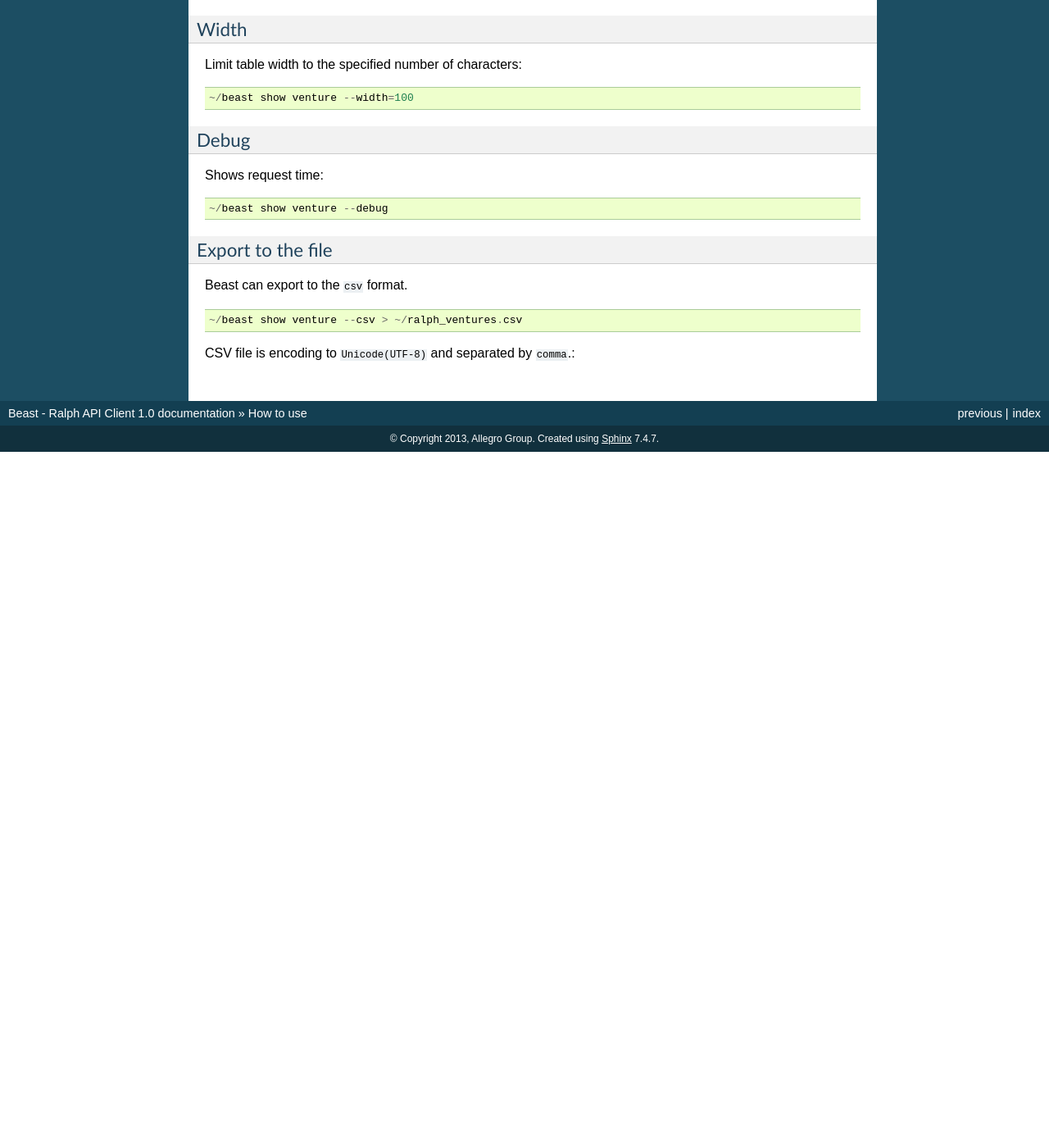
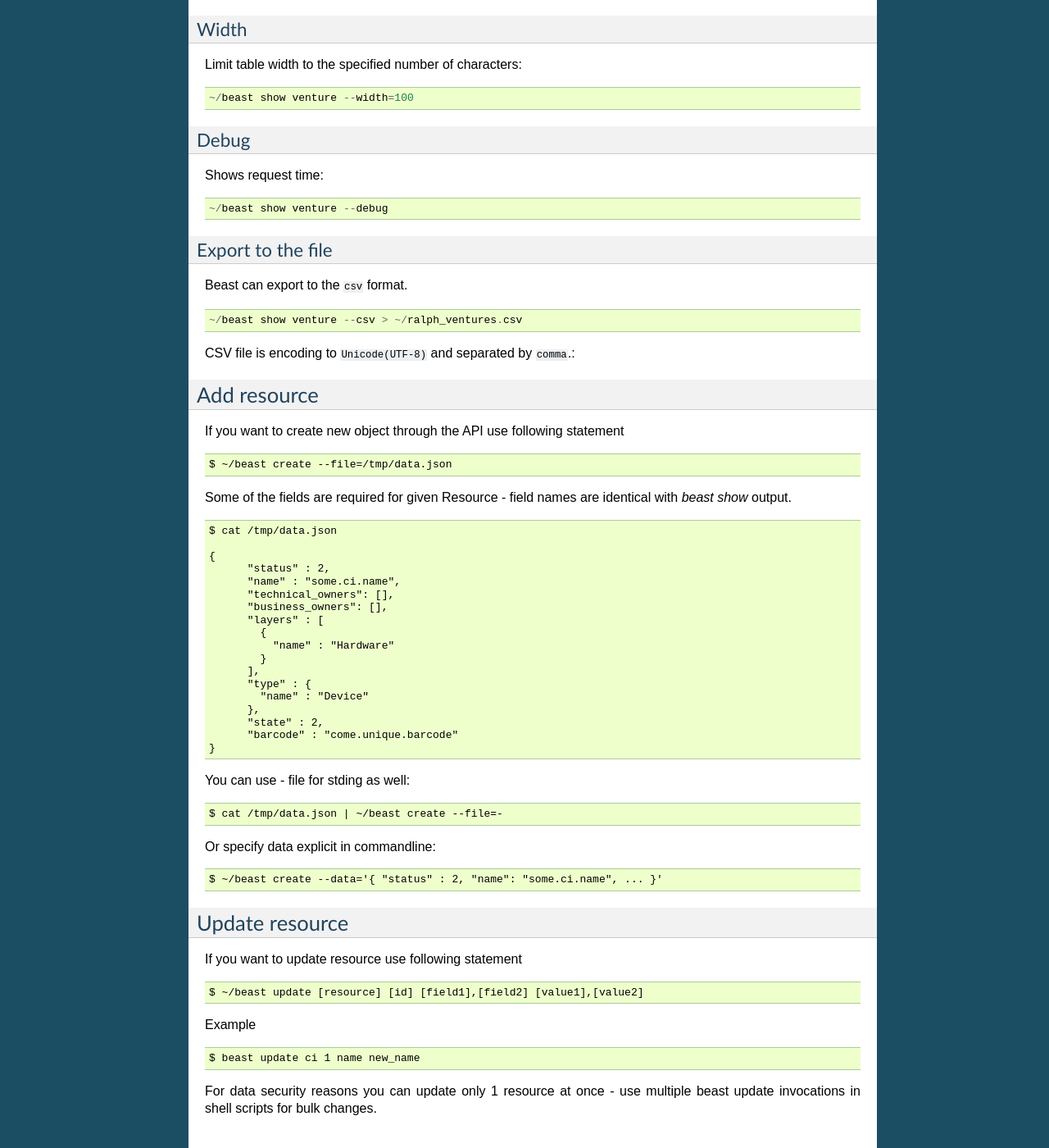
Before and after one commit to allegro/ralph-cli, a Sphinx documentation site: the page built from doc/howto.rst, in a window 1280 px wide and 1400 px high, scrolled down 3044 px. Shown: the whole window at 82% size. Built offline with Sphinx 7.4.7, drawn with Linux system fonts in a browser that asks for light colours; before the commit the page ends 3595 px from its top, so only the background shows below that; some of the changed text lies outside the part shown.

Commit message:
Documentation upgrade

```diff
--- a/doc/howto.rst
+++ b/doc/howto.rst
@@ -203,3 +203,59 @@ Beast can export to the ``csv`` format.
   ~/beast show venture --csv > ~/ralph_ventures.csv
 
 CSV file is encoding to ``Unicode(UTF-8)`` and separated by ``comma``.::
+
+
+Add resource
+----------------------------
+
+If you want to create new object through the API use following statement ::
+
+  $ ~/beast create --file=/tmp/data.json
+
+Some of the fields are required for given Resource - field names are identical
+with `beast show` output. ::
+
+
+  $ cat /tmp/data.json
+
+  {
+        "status" : 2,
+        "name" : "some.ci.name",
+        "technical_owners": [],
+        "business_owners": [],
+        "layers" : [
+          {
+            "name" : "Hardware"
+          }
+        ],
+        "type" : {
+          "name" : "Device"
+        },
+        "state" : 2,
+        "barcode" : "come.unique.barcode"
+  }
+
+You can use - file for stding as well: ::
+
+  $ cat /tmp/data.json | ~/beast create --file=-
+
+Or specify data explicit in commandline: ::
+
+  $ ~/beast create --data='{ "status" : 2, "name": "some.ci.name", ... }'
+
+
+Update resource
+---------------
+
+If you want to update resource use following statement ::
+
+  $ ~/beast update [resource] [id] [field1],[field2] [value1],[value2]
+
+
+Example ::
+
+  $ beast update ci 1 name new_name
+
+
+For data security reasons you can update only 1 resource at once - use multiple
+beast update invocations in shell scripts for bulk changes.
```
